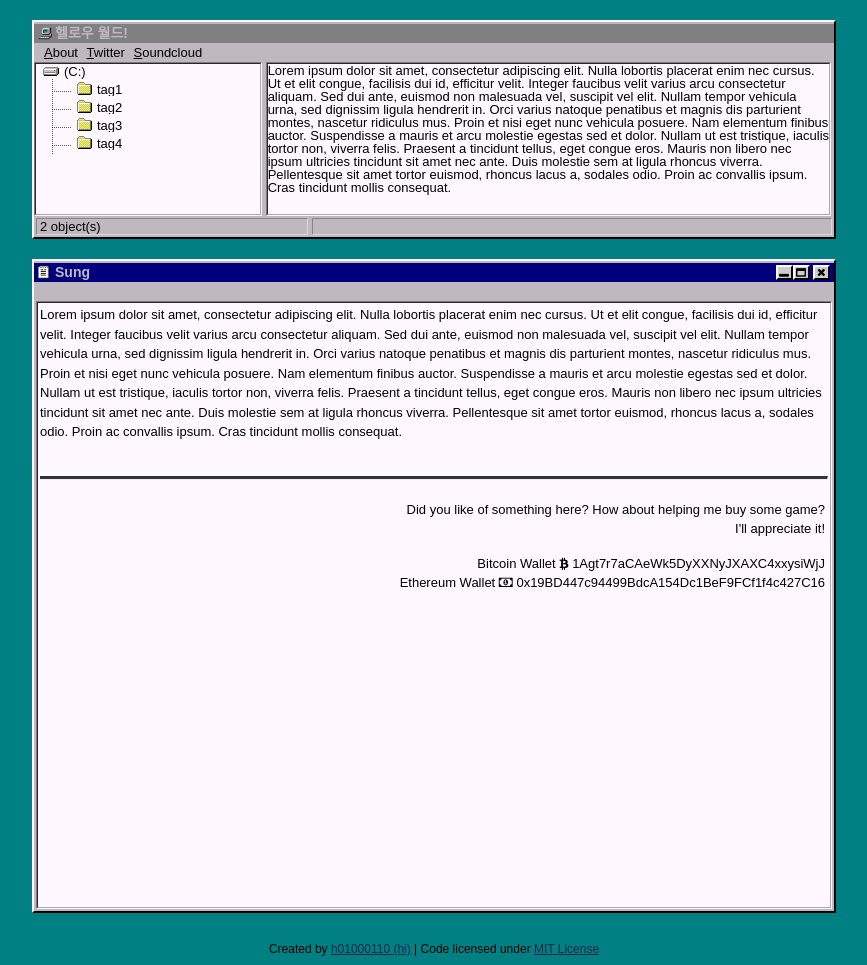
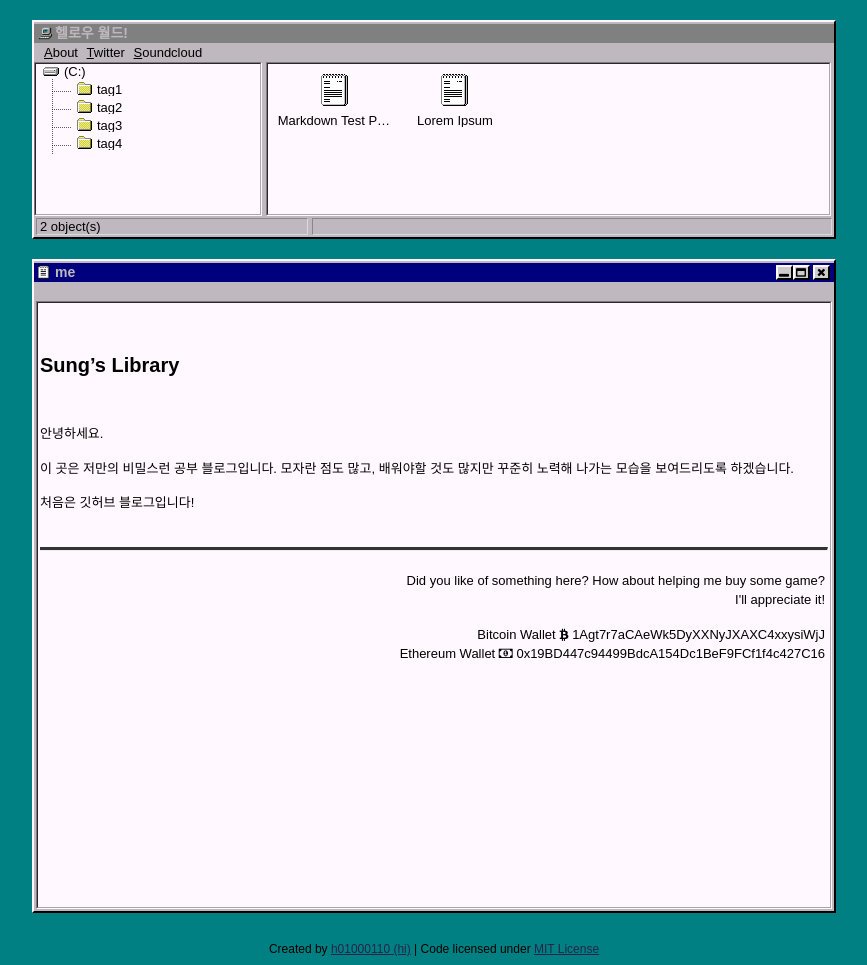
Before and after one commit to sungisaiah/sungisaiah.github.io, a Jekyll site: the page built from me/index.md, in a window 1280 px wide. Shown: the whole page, without its empty margins (206-1073 px from the left). Built offline with Jekyll 4.4.1, drawn with Linux system fonts in a browser that asks for light colours.

Commit message:
Update index.md

```diff
--- a/me/index.md
+++ b/me/index.md
@@ -1,6 +1,12 @@
 ---
 layout: me
-title: Sung
+title: me
 ---
+Sung's Library
+==============
+<br><br>
+안녕하세요.
 
-Lorem ipsum dolor sit amet, consectetur adipiscing elit. Nulla lobortis placerat enim nec cursus. Ut et elit congue, facilisis dui id, efficitur velit. Integer faucibus velit varius arcu consectetur aliquam. Sed dui ante, euismod non malesuada vel, suscipit vel elit. Nullam tempor vehicula urna, sed dignissim ligula hendrerit in. Orci varius natoque penatibus et magnis dis parturient montes, nascetur ridiculus mus. Proin et nisi eget nunc vehicula posuere. Nam elementum finibus auctor. Suspendisse a mauris et arcu molestie egestas sed et dolor. Nullam ut est tristique, iaculis tortor non, viverra felis. Praesent a tincidunt tellus, eget congue eros. Mauris non libero nec ipsum ultricies tincidunt sit amet nec ante. Duis molestie sem at ligula rhoncus viverra. Pellentesque sit amet tortor euismod, rhoncus lacus a, sodales odio. Proin ac convallis ipsum. Cras tincidunt mollis consequat.
+이 곳은 저만의 비밀스런 공부 블로그입니다. 모자란 점도 많고, 배워야할 것도 많지만 꾸준히 노력해 나가는 모습을 보여드리도록 하겠습니다.
+
+처음은 깃허브 블로그입니다!
```
